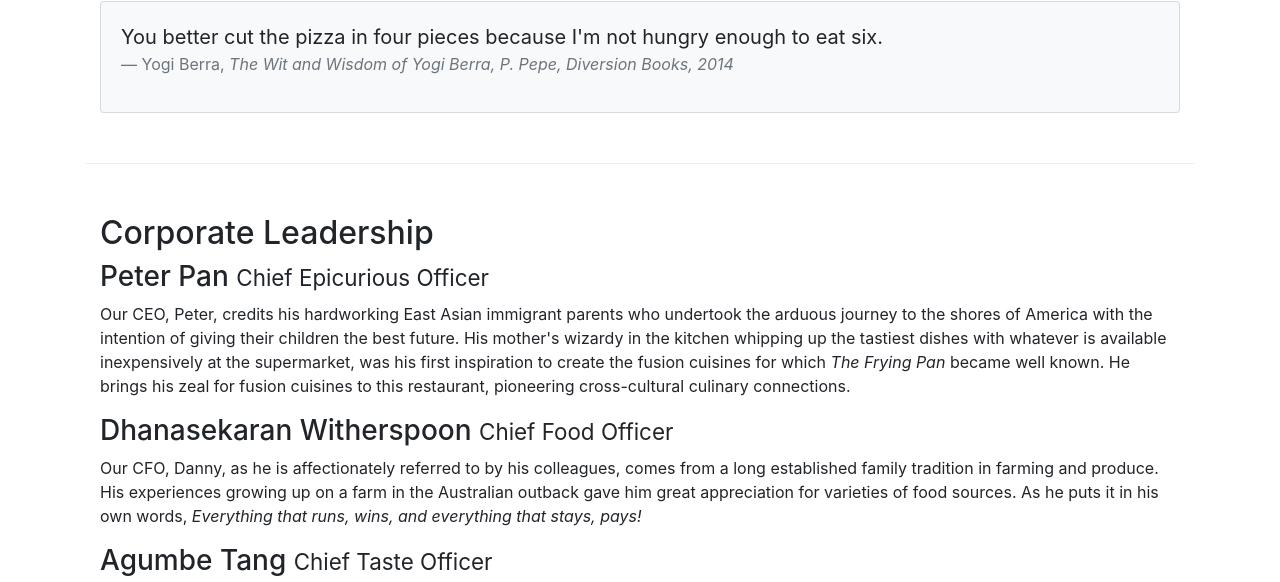
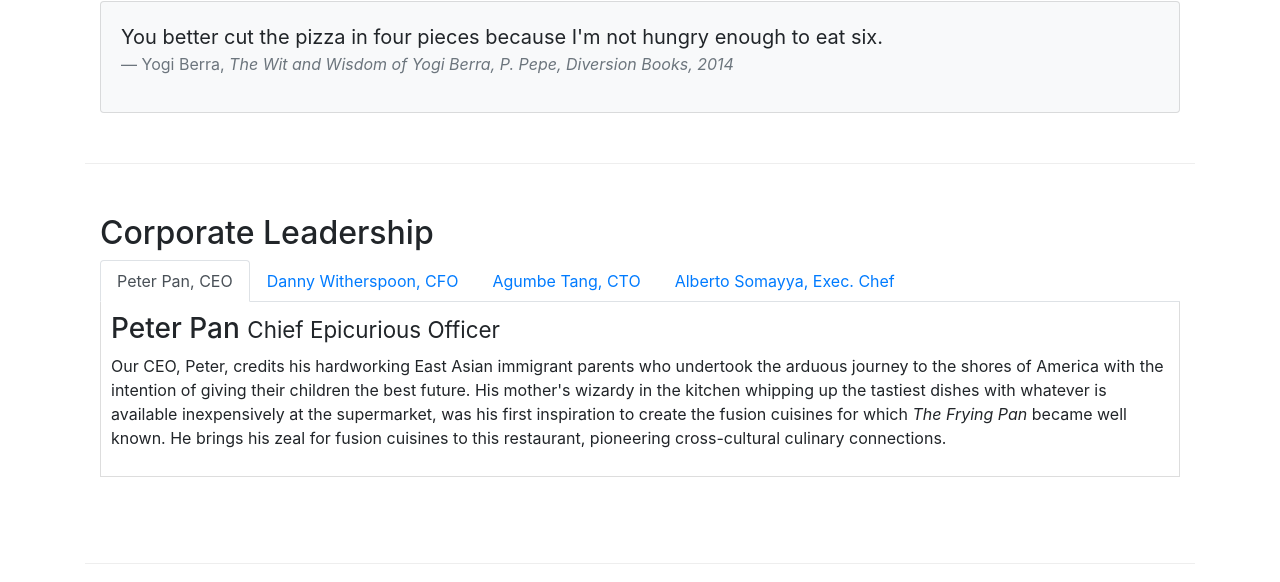
Before and after one commit to sianone/intro-bootstrap, a website: page aboutus.html in a window 1280 px wide. Shown: the part 816-1398 px from the top of the page. Drawn offline with nearby package versions, Linux system fonts and the light colour scheme.

Commit message:
Add tabs on aboutus.html

```diff
--- a/aboutus.html
+++ b/aboutus.html
@@ -121,9 +121,30 @@
       </div>
       </div>
 
-      <div class="row row-content align-items-center">
+      <div class="row row-content ">
         <div class="col-12">
           <h2>Corporate Leadership</h2>
+          <ul class="nav nav-tabs">
+            <li class="nav-item">
+              <a class="nav-link active" href="#peter"
+                role="tab" data-toggle="tab">Peter Pan, CEO</a>
+            </li>
+            <li class="nav-item">
+              <a class="nav-link" href="#danny" role="tab"
+                data-toggle="tab">Danny Witherspoon, CFO</a>
+            </li>
+            <li class="nav-item">
+              <a class="nav-link" href="#agumbe"role="tab"
+                data-toggle="tab">Agumbe Tang, CTO</a>
+            </li>
+            <li class="nav-item">
+              <a class="nav-link" href="#alberto" role="tab"
+                data-toggle="tab">Alberto Somayya, Exec. Chef</a>
+            </li>
+          </ul>
+
+          <div class="tab-content">
+            <div role="tabpanel" class="tab-pane fade show active" id="peter">
               <h3>Peter Pan <small>Chief Epicurious Officer</small></h3>
               <p class="d-none d-sm-block">
                 Our CEO, Peter, credits his hardworking East Asian immigrant parents
@@ -136,6 +157,8 @@
                 fusion cuisines to this restaurant, pioneering cross-cultural
                 culinary connections.
               </p>
+            </div>
+            <div role="tabpanel" class="tab-pane fade" id="danny">
               <h3>Dhanasekaran Witherspoon <small>Chief Food Officer</small></h3>
               <p class="d-none d-sm-block">
                 Our CFO, Danny, as he is affectionately referred to by his
@@ -147,6 +170,9 @@
                   >Everything that runs, wins, and everything that stays, pays!</em
                 >
               </p>
+            </div>
+
+            <div role="tabpanel" class="tab-pane fade" id="agumbe">
               <h3>Agumbe Tang <small>Chief Taste Officer</small></h3>
               <p class="d-none d-sm-block">
                 Blessed with the most discerning gustatory sense, Agumbe, our CTO,
@@ -155,6 +181,9 @@
                 does not meet his exacting standards. He lives by his motto,
                 <em>You click only if you survive my lick.</em>
               </p>
+            </div>
+
+            <div role="tabpanel" class="tab-pane fade " id="alberto">
               <h3>Alberto Somayya <small>Executive Chef</small></h3>
               <p class="d-none d-sm-block">
                 Award winning three-star Michelin chef with wide International
@@ -166,6 +195,9 @@
                   get a winning hit! Amma Mia!</em
                 >
               </p>
+            </div>
+
+          </div>
         </div>
       </div>
       <div class="row row-content">
--- a/css/styles.css
+++ b/css/styles.css
@@ -41,3 +41,10 @@
 .navbar-dark {
   background-color: #512da8;
 }
+
+.tab-content {
+  border-left: 1px solid #ddd;
+  border-right: 1px solid #ddd;
+  border-bottom: 1px solid #ddd;
+  padding: 10px;
+}
```
Lines whose indentation alone changed are shown as unchanged.
